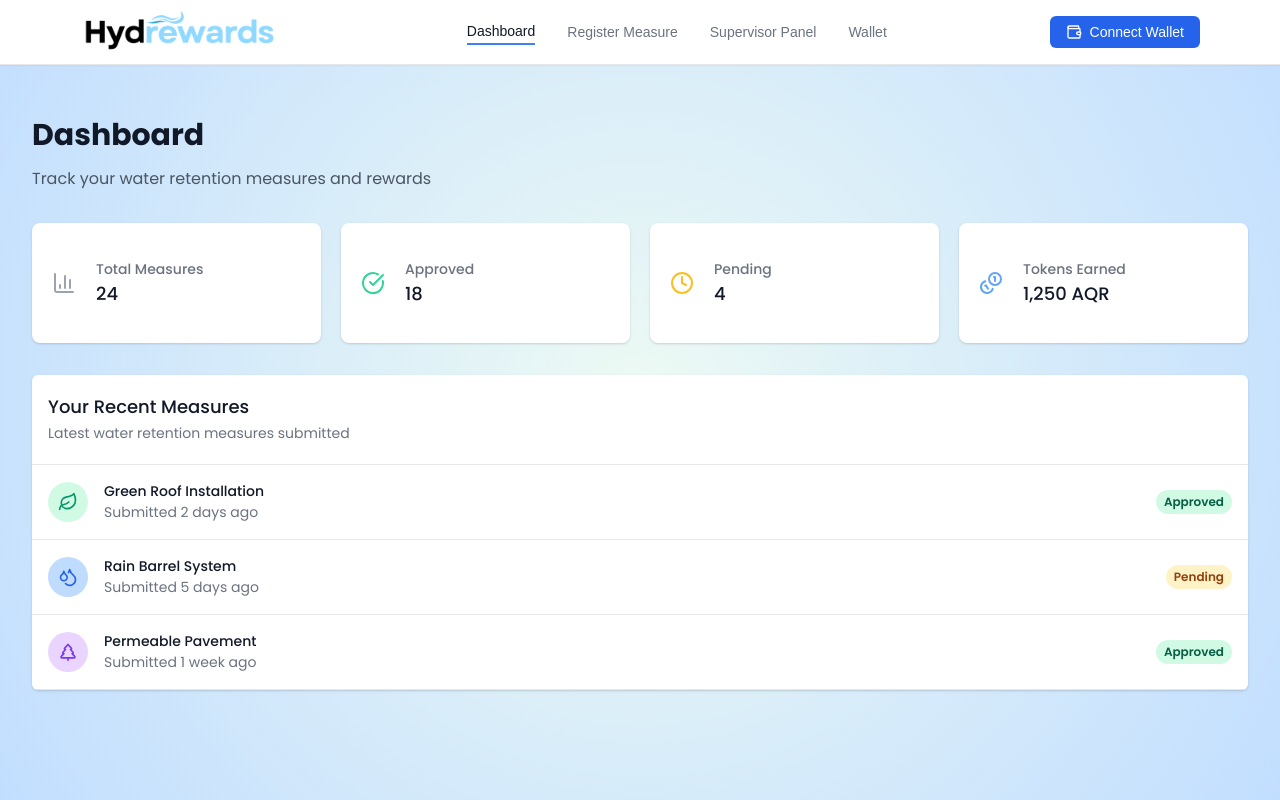
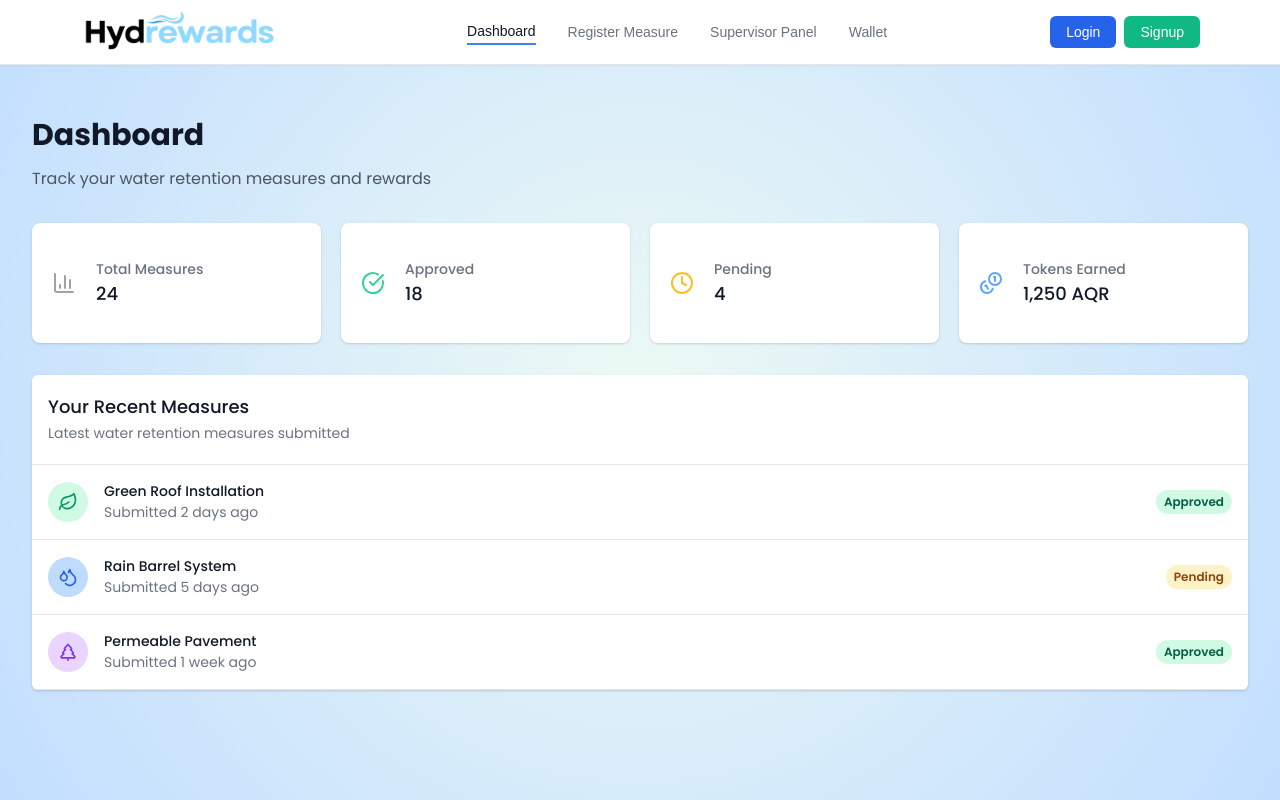
Before and after one commit to wyceee/waternet, a Vue app in the folder frontend/: page / in a window 1280 px wide. Built offline with nearby package versions, Linux system fonts and the light colour scheme.

Commit message:
Refactor Navbar.vue to implement authentication buttons and improve layout

```diff
--- a/frontend/src/components/Navbar.vue
+++ b/frontend/src/components/Navbar.vue
@@ -31,13 +31,27 @@
             Wallet
           </button>
         </div>
-        <div class="wallet-button">
+        <div class="auth-buttons">
           <button
-              @click="$emit('toggleWallet')"
-              :class="isWalletConnected ? 'wallet connected' : 'wallet connect'"
+              v-if="!isLoggedIn"
+              @click="navigateTo('login')"
+              class="auth-button login"
           >
-            <Wallet class="wallet-icon" />
-            {{ isWalletConnected ? 'Connected' : 'Connect Wallet' }}
+            Login
+          </button>
+          <button
+              v-if="!isLoggedIn"
+              @click="navigateTo('signup')"
+              class="auth-button signup"
+          >
+            Signup
+          </button>
+          <button
+              v-if="isLoggedIn"
+              @click="signOut"
+              class="auth-button signout"
+          >
+            Signout
           </button>
         </div>
       </div>
@@ -46,14 +60,68 @@
 </template>
 
 <script setup>
+import { ref } from 'vue';
+
 defineProps({
   currentPage: String,
-  isWalletConnected: Boolean
 });
-import { Droplets, Wallet } from 'lucide-vue-next';
+
+const isLoggedIn = ref(false);
+
+function navigateTo(page) {
+  $emit('changePage', page);
+}
+
+function signOut() {
+  isLoggedIn.value = false;
+}
+
 </script>
 
 <style>
+.auth-buttons {
+  display: flex;
+  gap: 8px;
+}
+
+.auth-button {
+  display: inline-flex;
+  align-items: center;
+  padding: 8px 16px;
+  border: none;
+  border-radius: 6px;
+  font-size: 0.875rem;
+  font-weight: 500;
+  cursor: pointer;
+}
+
+.auth-button.login {
+  background-color: #2563eb; /* blue-600 */
+  color: white;
+}
+
+.auth-button.login:hover {
+  background-color: #1d4ed8; /* blue-700 */
+}
+
+.auth-button.signup {
+  background-color: #10b981; /* green-500 */
+  color: white;
+}
+
+.auth-button.signup:hover {
+  background-color: #059669; /* green-600 */
+}
+
+.auth-button.signout {
+  background-color: #dc2626; /* red-600 */
+  color: white;
+}
+
+.auth-button.signout:hover {
+  background-color: #b91c1c; /* red-700 */
+}
+
 .navbar {
   background-color: white;
   box-shadow: 0 1px 2px rgba(0, 0, 0, 0.05);
@@ -123,43 +191,4 @@ import { Droplets, Wallet } from 'lucide-vue-next';
   border-bottom: 2px solid #3b82f6; /* blue-500 */
   color: #111827; /* gray-900 */
 }
-
-.wallet-button {
-  display: flex;
-  align-items: center;
-}
-
-.wallet {
-  display: inline-flex;
-  align-items: center;
-  padding: 8px 16px;
-  border: none;
-  border-radius: 6px;
-  font-size: 0.875rem;
-  font-weight: 500;
-  color: white;
-  cursor: pointer;
-}
-
-.wallet.connect {
-  background-color: #2563eb; /* blue-600 */
-}
-
-.wallet.connect:hover {
-  background-color: #1d4ed8; /* blue-700 */
-}
-
-.wallet.connected {
-  background-color: #16a34a; /* green-600 */
-}
-
-.wallet.connected:hover {
-  background-color: #15803d; /* green-700 */
-}
-
-.wallet-icon {
-  height: 16px;
-  width: 16px;
-  margin-right: 8px;
-}
 </style>
```
Also changed, not shown: 1 other file (tests, documents, lock files or other folders).
